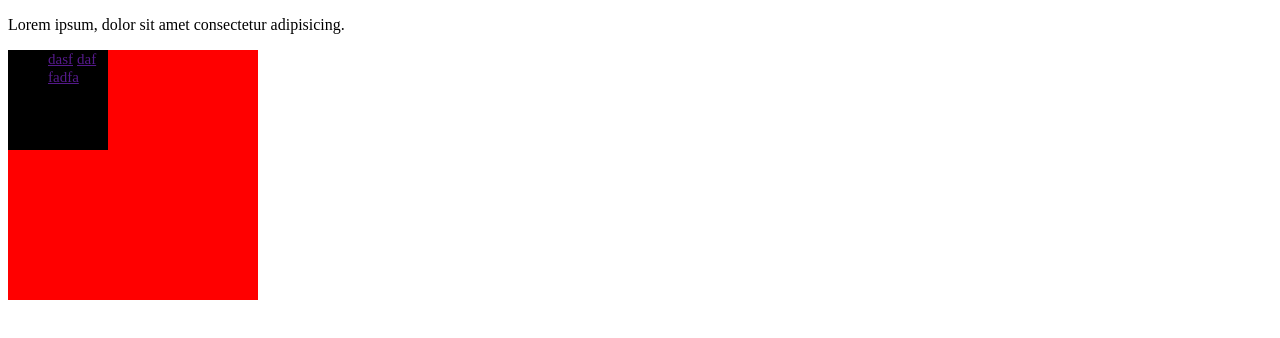
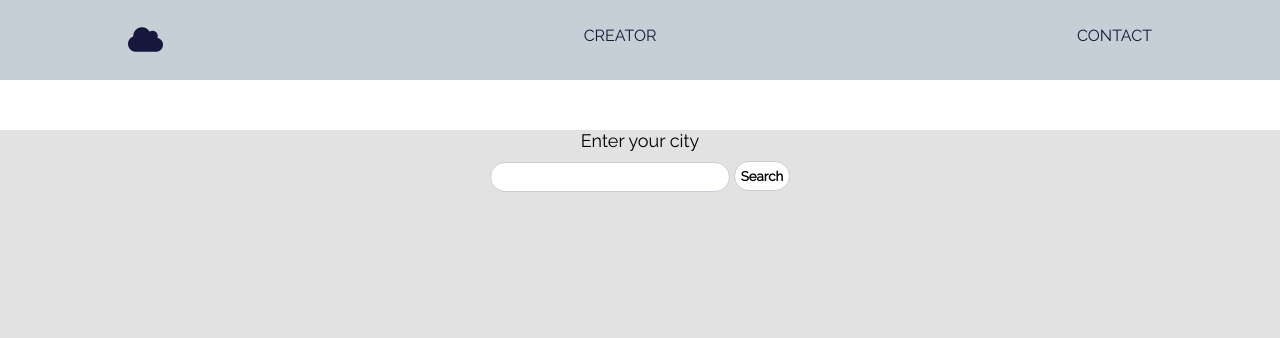
Before and after one commit to aftershockdev/Weather-App, a website: page index.html in a window 1280 px wide. Drawn offline with Linux system fonts and the light colour scheme.

Commit message:
add city searcher

```diff
--- a/index.html
+++ b/index.html
@@ -3,28 +3,48 @@
 <head>
   <meta charset="UTF-8">
   <meta name="viewport" content="width=device-width, initial-scale=1.0">
+  <link rel="stylesheet" href="https://use.fontawesome.com/releases/v5.12.1/css/all.css" integrity="sha384-v8BU367qNbs/aIZIxuivaU55N5GPF89WBerHoGA4QTcbUjYiLQtKdrfXnqAcXyTv" crossorigin="anonymous">
+  <link href="https://fonts.googleapis.com/css?family=Raleway&display=swap" rel="stylesheet">
   <link rel="stylesheet" href="css/main.css">
   <title>Document</title>
 </head>
 <body>
 
-  <div class="container">
-    <div class="wrapper">
-      <p>Lorem ipsum, dolor sit amet consectetur adipisicing.</p>
+
+  <nav>
+    <div class="nav-wrapper">
+    <ul class='nav-bar'>
+      <i class="fas fa-cloud"></i>
+      <li class='nav-item'><a href="#">Creator</a></li>
+      <li class='nav-item'><a href="#">Contact</a></li>
+    </ul>
+  </div>
+
+  </nav>
+
+  <main>
+    <div class="search-layout">
+      <div class="container">
+        <div class="search-cards">
+
+        </div>
+        <div class="search-items">
+          <p> Enter your city</p>
+          <div class="search-sub">
+            <input type="text" class='search-subitem'>
+          <button class='search-button'>Search</button>
+          </div>
+
+        </div>
+      </div>
     </div>
 
-  </div>
 
-  <div class="modal-window">
-    <div class="modal-overlay">
-      <ul>
-        <li>
-          <a href="">dasf</a>
-          <a href="">daf</a>
-          <a href="">fadfa</a>
-        </li>
-      </ul>
-    </div>
-  </div>
+  </main>
+
+
+
+
+  <script src='js/app.js'></script>
 </body>
 </html>
--- a/js/app.js
+++ b/js/app.js
@@ -1 +1,14 @@
-console.log('hello world!')
+const APP_KEY = 'fd70466ba1e5df5c105fdb9879e197c7';
+const searchBtn = document.querySelector('.search-button')
+const searchItem = document.querySelector('.search-subitem')
+
+searchBtn.addEventListener('click', async (e)=>{
+    const requestUrl = `https://api.openweathermap.org/data/2.5/weather?q=${searchItem.value}&appid=${APP_KEY}`
+    const response = await fetch(requestUrl)
+    const data = await response.json();
+    const
+    for(city of data){
+      console.log(city.name)
+    }
+
+})
--- a/scss/main.scss
+++ b/scss/main.scss
@@ -1,19 +1,117 @@
-a {
-  color: red($color: #000000);
-  font-size: 15px;
-  &:hover{
-    background: #000;
-    height: 50px;
-    display: block;
+$main-color: #C5CFD5;
+$font: 'Raleway', sans-serif;
+$text-color: #16173C;
+
+*{
+  margin: 0;
+  padding: 0;
+  box-sizing: border-box;
+}
+a, li, ul, ol{
+  text-decoration: none;
+  list-style-type: none;
+}
+
+
+/*=============================================
+=     Navigation block            =
+=============================================*/
+nav {
+  display: flex;
+  height: 5rem;
+  background: $main-color;
+   .nav-wrapper {
+        width: 80%;
+        display: flex;
+        margin: 0 auto;
+        align-items: center;
+        .nav-bar{
+          display: flex;
+          width: 100%;
+          justify-content: space-between;
+        }
+     i{
+       font-size: 28px;
+       color: $text-color;
+     }
+     .nav-item {
+       font-family: $font;
+       text-transform: uppercase;
+       display: flex;
+       flex-direction: column;
+       transition: font-size .2s ease-in-out;
+       &:hover{
+         font-size: 18px;
+       }
+       a{
+        color: $text-color;
+        font-weight: 400;
+        &:hover{
+          color: #121345;
+          font-weight: 700;
+
+        }
+       }
+
+     }
+   }
+}
+
+
+/*=====  End Of Navigation block  ======*/
+
+
+
+/*=============================================
+=     Main Block            =
+=============================================*/
+
+.container{
+  width: 1170px;
+  margin: 0 auto;
+}
+.search-layout{
+  height: 100vh;
+  background: #e3e2e2;
+
+  .search-items {
+    margin-top: 50px;
+    display: flex;
+    align-items: center;
+    flex-direction: column;
+    p{
+      font-family: $font;
+      font-weight: 700px;
+      font-size: 18px;
+      margin-bottom: 10px;
+    }
+    .search-subitem {
+      width: 240px;
+      height: 30px;
+      border-radius: 15px;
+      color: $text-color;
+      border: 1.55px solid $main-color;
+      padding-left: 15px;
+    }
+    .search-button {
+      padding: 6px;
+      background:  #fff;
+      border: 1.5px solid $main-color;
+      border-radius: 15px;
+      font-family: $font;
+      font-weight: 600;
+      cursor: pointer;
+      transition: border .2s ease-in;
+      transition: border-radius .2s ease-in;
+      &:hover{
+        border: 1.5px solid black;
+        border-radius: 0px;
+
+
+      }
+     }
   }
 }
-.modal-window {
-  width: 250px;
-  height: 250px;
-  background-color: red($color: #000000);
-  .modal-overlay{
-    width: 100px;
-    height: 100px;
-    background: #000;
-  }
-}
+
+
+/*===== End of  Main Block  ======*/
```
Also changed, not shown: css/main.css, img/bg.jpg (added), 1 other file.
